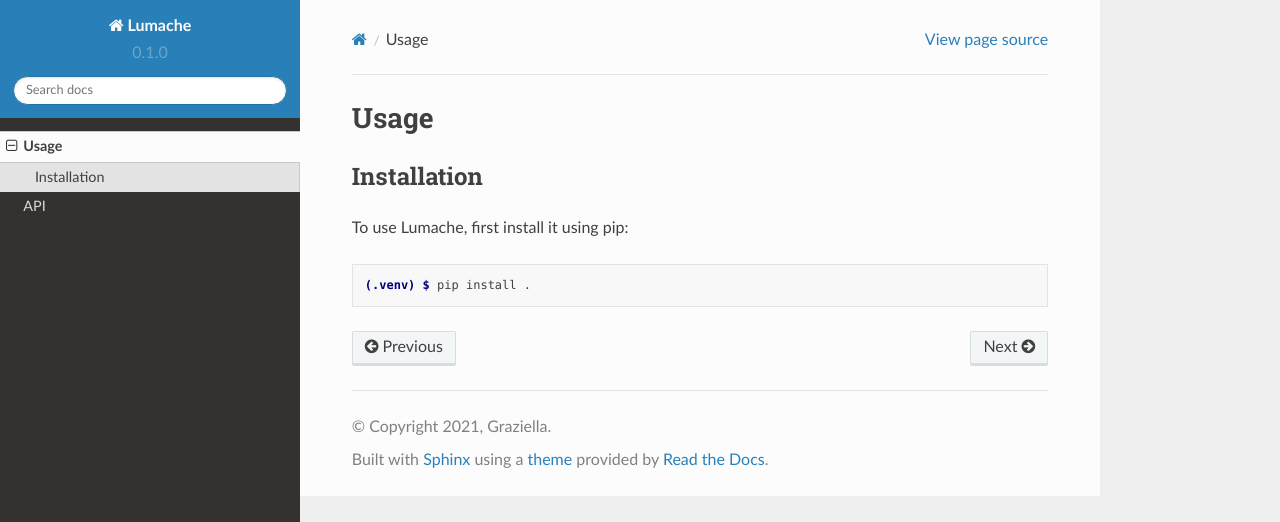
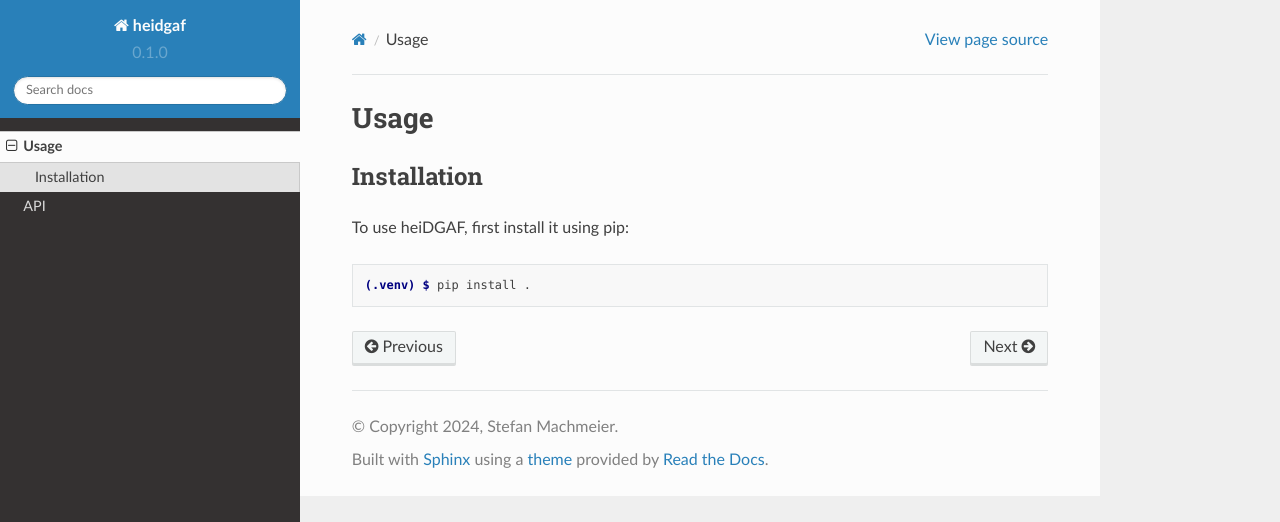
Before and after one commit to stefanDeveloper/heiDGAF, a Sphinx documentation site: the page built from docs/source/usage.rst, in a window 1280 px wide. Shown: the top 522 px of the page. Built offline with Sphinx 7.4.7 and the Read the Docs theme 2.0.0, drawn with Linux system fonts in a browser that asks for light colours.

Commit message:
Fix name in readthedocs

```diff
--- a/docs/source/api.rst
+++ b/docs/source/api.rst
@@ -4,4 +4,4 @@
 .. autosummary::
    :toctree: generated
 
-   lumache
+   heidgaf
--- a/docs/source/conf.py
+++ b/docs/source/conf.py
@@ -2,9 +2,9 @@
 
 # -- Project information
 
-project = 'Lumache'
-copyright = '2021, Graziella'
-author = 'Graziella'
+project = 'heidgaf'
+copyright = '2024, Stefan Machmeier'
+author = 'Stefan Machmeier'
 
 release = '0.1'
 version = '0.1.0'
--- a/docs/source/usage.rst
+++ b/docs/source/usage.rst
@@ -6,7 +6,7 @@
 Installation
 ------------
 
-To use Lumache, first install it using pip:
+To use heiDGAF, first install it using pip:
 
 .. code-block:: console
 
```
Also changed, not shown: lumache.py (deleted, +0 -23 lines).
